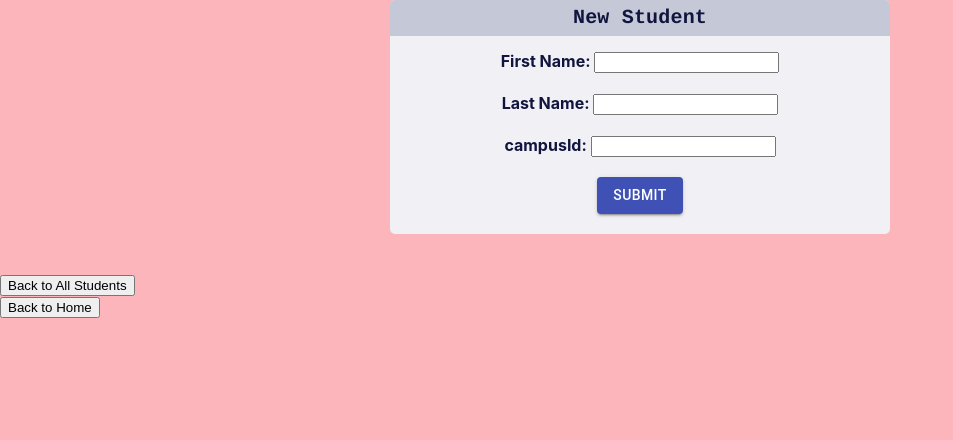
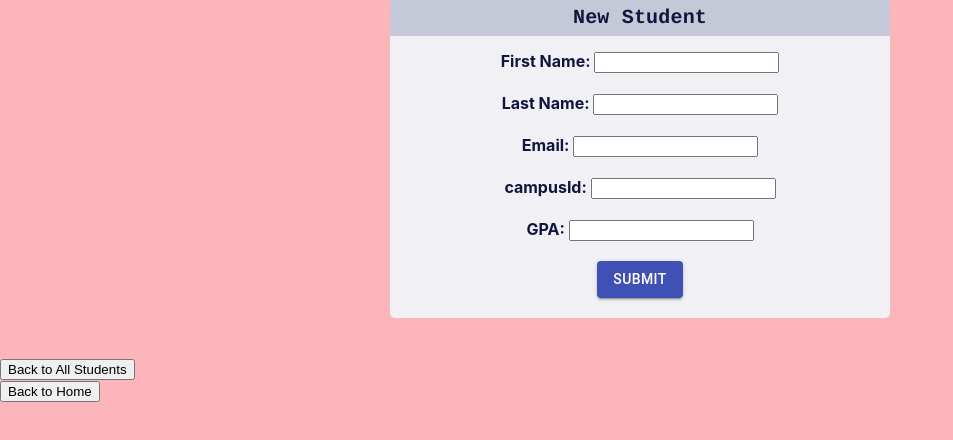
Before and after one commit to ashleyg101/campus_client, a React (Create React App) app: page /newstudent in a window 1280 px wide. Shown: the top 440 px of the page, without its empty margins (0-953 px from the left). Built offline with nearby package versions, Linux system fonts and the light colour scheme.

Commit message:
add student email

```diff
--- a/src/components/views/NewStudentView.js
+++ b/src/components/views/NewStudentView.js
@@ -55,8 +55,18 @@ const NewStudentView = (props) => {
           <br/>
           <br/>
 
+          <label style={{color:'#11153e', fontWeight: 'bold'}}>Email: </label>
+          <input type="text" name="email" onChange={(e) => handleChange(e)} />
+          <br/>
+          <br/>
+
           <label style={{color:'#11153e', fontWeight: 'bold'}}>campusId: </label>
           <input type="text" name="campusId" onChange={(e) => handleChange(e)} />
+          <br/>
+          <br/>
+
+          <label style={{color:'#11153e', fontWeight: 'bold'}}>GPA: </label>
+          <input type="text" name="gpa" onChange={(e) => handleChange(e)} />
           <br/>
           <br/>
 
--- a/src/components/views/StudentView.js
+++ b/src/components/views/StudentView.js
@@ -5,6 +5,8 @@ const StudentView = (props) => {
   return (
     <div>
       <h1>{student.firstname + " " + student.lastname}</h1>
+      <p>{student.email}</p>
+      <p>{student.gpa}</p>
       {/* <h3>{student.campus.name}</h3> */}
       <Link to={`/campus/${student.campus.id}`}>
         {student.campus.name}
```
